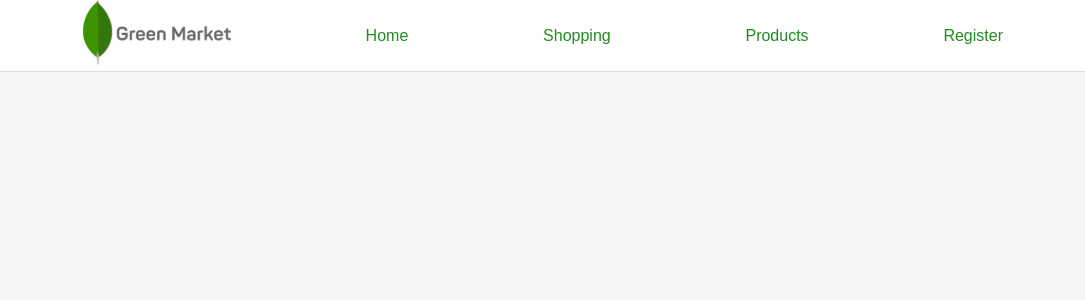
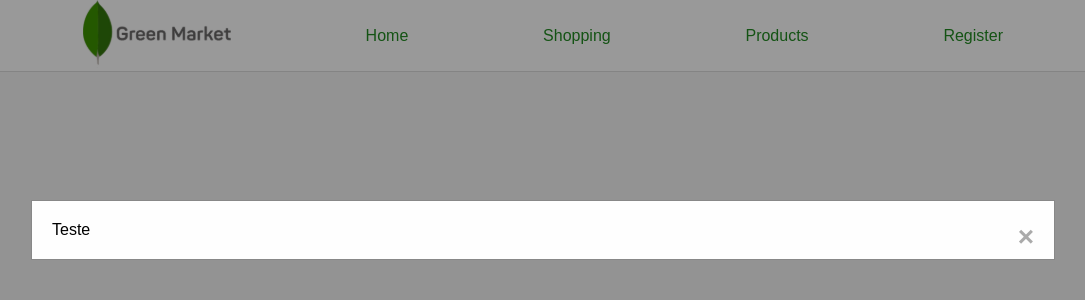
Before and after one commit to willerrodrigo/green-market, a React (Create React App) app in the folder frontend/: page /modal/1 in a window 1280 px wide. Shown: the top 300 px of the page, without its empty margins (97-1182 px from the left). Built offline with nearby package versions, Linux system fonts and the light colour scheme.

Commit message:
Adicionando a lista de produtos na aba Produtos e o modal de cada item

```diff
--- /dev/null
+++ b/frontend/src/components/ListItem/index.js
@@ -0,0 +1,24 @@
+import React from 'react';
+import './styles.css';
+
+export default function ListItem(props) {
+
+    const handleModal= (display) => {
+        var modal = document.getElementById("myModal");
+        modal.style.display = display;
+    }
+
+    return (
+        <>
+            <div id="myModal" className="modal">
+                <div className="modal-content">
+                    <span className="close" onClick={() => handleModal("none")}>&times;</span>
+                    <p>{props.value.name}</p>
+                </div>
+            </div>
+            <li onClick={() => handleModal("block")}>
+                <p>{props.value.name}</p>
+            </li>
+        </>
+    );
+}
--- /dev/null
+++ b/frontend/src/components/ListItem/styles.css
@@ -0,0 +1,38 @@
+/* The Modal (background) */
+.modal {
+    display: none; /* Hidden by default */
+    position: fixed; /* Stay in place */
+    z-index: 1; /* Sit on top */
+    padding-top: 200px; /* Location of the box */
+    left: 0;
+    top: 0;
+    width: 100%; /* Full width */
+    height: 100%; /* Full height */
+    overflow: auto; /* Enable scroll if needed */
+    background-color: rgb(0,0,0); /* Fallback color */
+    background-color: rgba(0,0,0,0.4); /* Black w/ opacity */
+}
+
+/* Modal Content */
+.modal-content {
+    background-color: #fefefe;
+    margin: auto;
+    padding: 20px;
+    border: 1px solid #888;
+    width: 80%;
+}
+
+/* The Close Button */
+.close {
+    color: #aaaaaa;
+    float: right;
+    font-size: 28px;
+    font-weight: bold;
+}
+
+.close:hover,
+.close:focus {
+    color: #000;
+    text-decoration: none;
+    cursor: pointer;
+}
--- /dev/null
+++ b/frontend/src/components/Model/index.js
@@ -0,0 +1,30 @@
+import React, { Component } from 'react';
+import './styles.css';
+
+class Modal extends Component {
+
+    componentDidMount(){
+        var modal = document.getElementById("myModal");
+        modal.style.display = "block";
+        console.log('ComponentDidMount')
+    }
+
+    handleModal= () => {
+        var modal = document.getElementById("myModal");
+        modal.style.display = "none";
+        this.props.history.push('/products');
+    }
+
+    render(){
+        return (
+            <div id="myModal" className="modal">
+                <div className="modal-content">
+                    <span className="close" onClick={this.handleModal}>&times;</span>
+                    <p>Teste</p>
+                </div>
+            </div>
+        );
+    }
+}
+
+export default Modal;
--- /dev/null
+++ b/frontend/src/components/Model/styles.css
@@ -0,0 +1,38 @@
+/* The Modal (background) */
+.modal {
+    display: none; /* Hidden by default */
+    position: fixed; /* Stay in place */
+    z-index: 1; /* Sit on top */
+    padding-top: 200px; /* Location of the box */
+    left: 0;
+    top: 0;
+    width: 100%; /* Full width */
+    height: 100%; /* Full height */
+    overflow: auto; /* Enable scroll if needed */
+    background-color: rgb(0,0,0); /* Fallback color */
+    background-color: rgba(0,0,0,0.4); /* Black w/ opacity */
+}
+
+/* Modal Content */
+.modal-content {
+    background-color: #fefefe;
+    margin: auto;
+    padding: 20px;
+    border: 1px solid #888;
+    width: 80%;
+}
+
+/* The Close Button */
+.close {
+    color: #aaaaaa;
+    float: right;
+    font-size: 28px;
+    font-weight: bold;
+}
+
+.close:hover,
+.close:focus {
+    color: #000;
+    text-decoration: none;
+    cursor: pointer;
+}
--- a/frontend/src/pages/Products/index.js
+++ b/frontend/src/pages/Products/index.js
@@ -1,10 +1,72 @@
 import React from 'react';
 import './styles.css';
 
-export default function Register() {
+import ListItem from '../../components/ListItem';
+
+export default function Products() {
+    const products = [
+        {
+            id: '1',
+            name: 'Arroz'
+        },
+        {
+            id: '2',
+            name: 'Feijão'
+        },
+        {
+            id: '3',
+            name: 'Leite'
+        },
+        {
+            id: '4',
+            name: 'Macarrão'
+        },
+        {
+            id: '5',
+            name: 'Macarrão'
+        },
+        {
+            id: '6',
+            name: 'Macarrão'
+        },
+        {
+            id: '7',
+            name: 'Macarrão'
+        },
+        {
+            id: '8',
+            name: 'Macarrão'
+        },
+        {
+            id: '9',
+            name: 'Macarrão'
+        },
+        {
+            id: '10',
+            name: 'Macarrão'
+        },
+        {
+            id: '11',
+            name: 'Macarrão'
+        },
+        {
+            id: '12',
+            name: 'Macarrão'
+        },
+        {
+            id: '13',
+            name: 'Macarrão'
+        },
+    ];
+
     return (
-        <div className="logo-container">
-            <h1>Lista de Produtos</h1>
+        <div className="container">
+            <ul>
+                {products.map((product) =>
+                    <ListItem key={product.id.toString()}
+                                value={product} />
+                )}
+            </ul>
         </div>
     );
 }
--- a/frontend/src/pages/Products/styles.css
+++ b/frontend/src/pages/Products/styles.css
@@ -1,6 +1,34 @@
-.logo-container {
+.container {
     height: 100%;
+    width: 100%;
+    max-width: 580px;
+    max-height: 500px;
+    margin: 30px auto 0;
+    padding: 20px;
+    background: #fff;
+    border: 1px solid #ddd;
+
     display: flex;
-    justify-content: center;
+}
+
+.container ul {
+    list-style: none;
+    overflow: auto;
+    width: 100%;
+    border: 1px solid #ddd;
+}
+
+.container ul li {
+    height: 38px;
+    border-bottom: 1px solid #ddd;
+    padding: 0 10px;
+    font-size: 14px;
+    cursor: pointer;
+
+    display: flex;
     align-items: center;
 }
+
+.container ul li:hover {
+    background: #90EE90;
+}
--- a/frontend/src/routes.js
+++ b/frontend/src/routes.js
@@ -6,6 +6,7 @@ import Home from './pages/Home';
 import Shopping from './pages/Shopping/index.js';
 import Products from './pages/Products';
 import Register from './pages/Register';
+import Modal from './components/Model';
 
 export default function Routes() {
     return (
@@ -14,6 +15,7 @@ export default function Routes() {
             <Route exact path="/shopping" component={Shopping} />
             <Route exact path="/products" component={Products} />
             <Route exact path="/register" component={Register} />
+            <Route exact path="/modal/:id" component={Modal} />
         </Switch>
     );
 }
```
